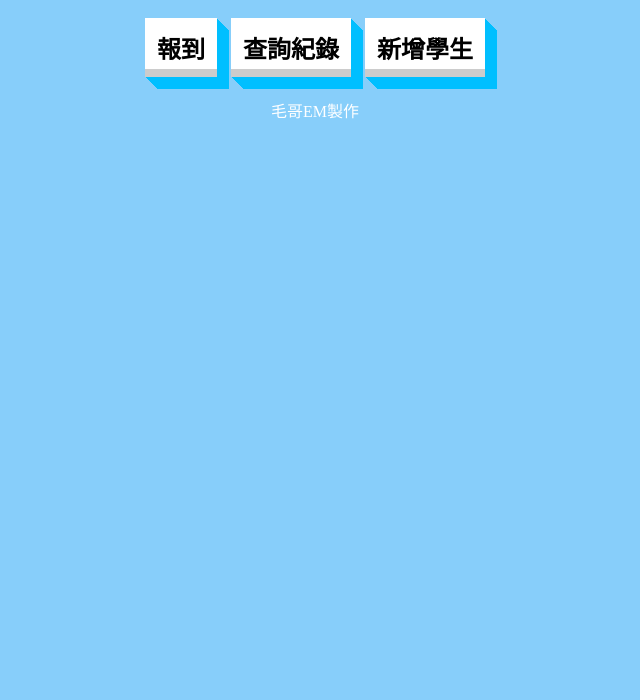
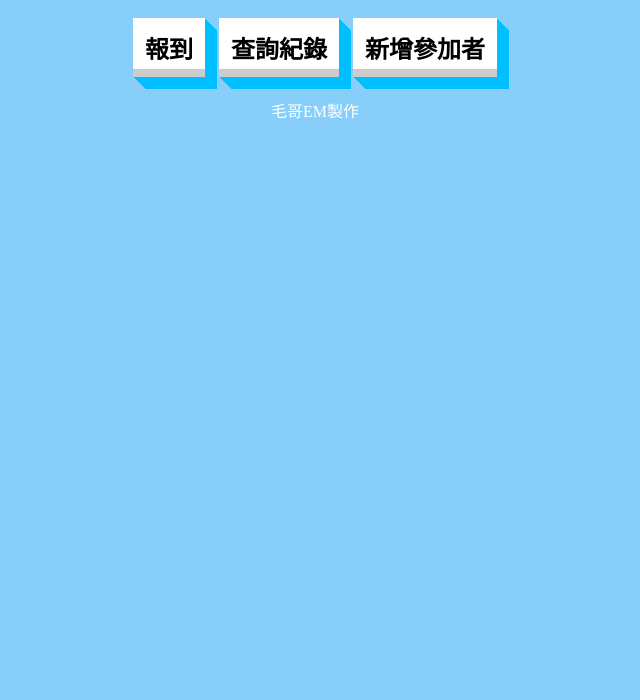
Before and after one commit to hkjctablet/attendance, a plain HTML site: page index.html in a window 1280 px wide. Shown: the part 100-800 px from the top of the page, without its empty margins (325-965 px from the left). Drawn offline with Linux system fonts and the light colour scheme.

Commit message:
Update index.html

```diff
--- a/index.html
+++ b/index.html
@@ -16,7 +16,7 @@
   <p>主選單</p>
   <button onclick="window.location='check-in.html';">報到</button>
   <button onclick="window.location='search.html';">查詢紀錄</button>
-  <button onclick="window.location='sign-up.html';">新增學生</button>
+  <button onclick="window.location='sign-up.html';">新增參加者</button>
   <p>
    <a href="https://Edit-Mr.github.io">毛哥EM</a>製作
   </p>
```
